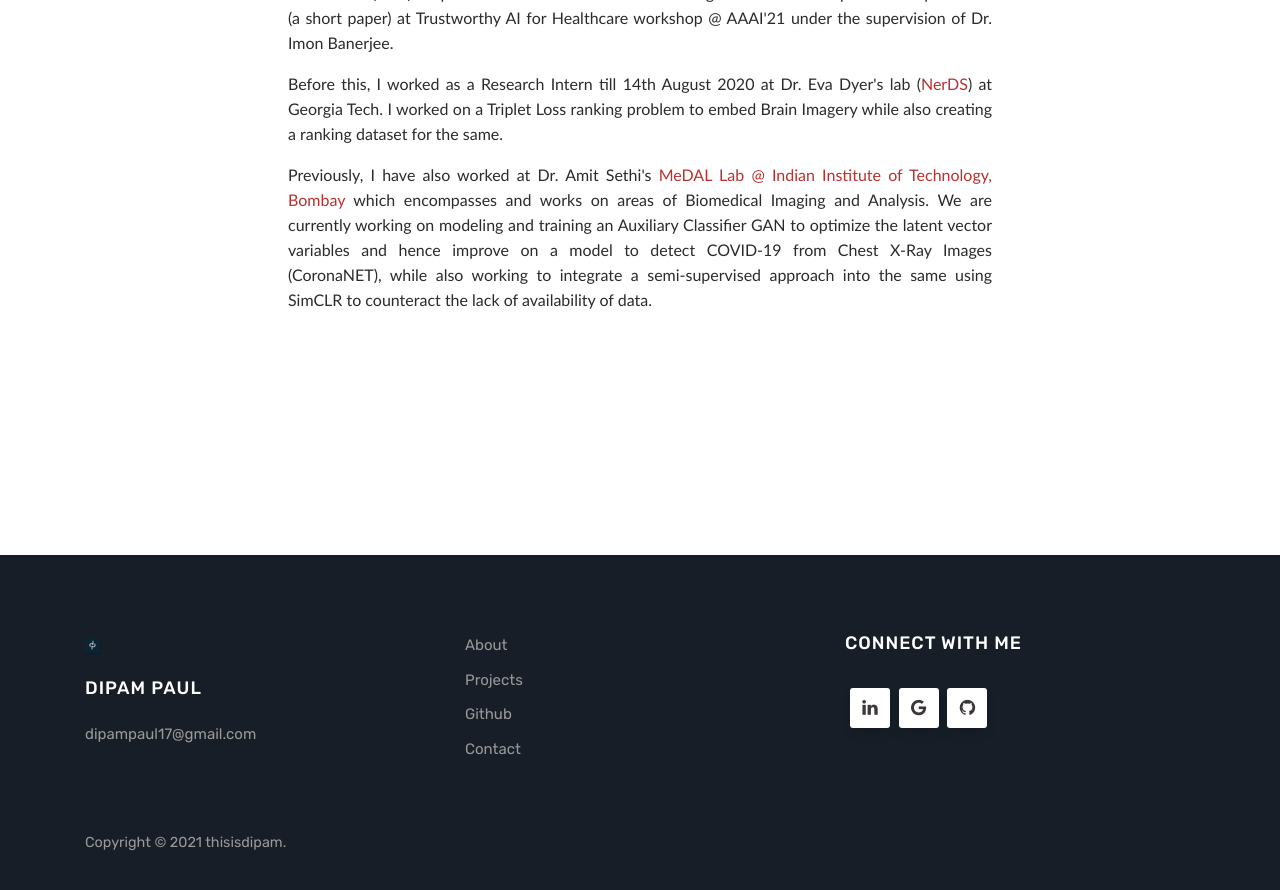
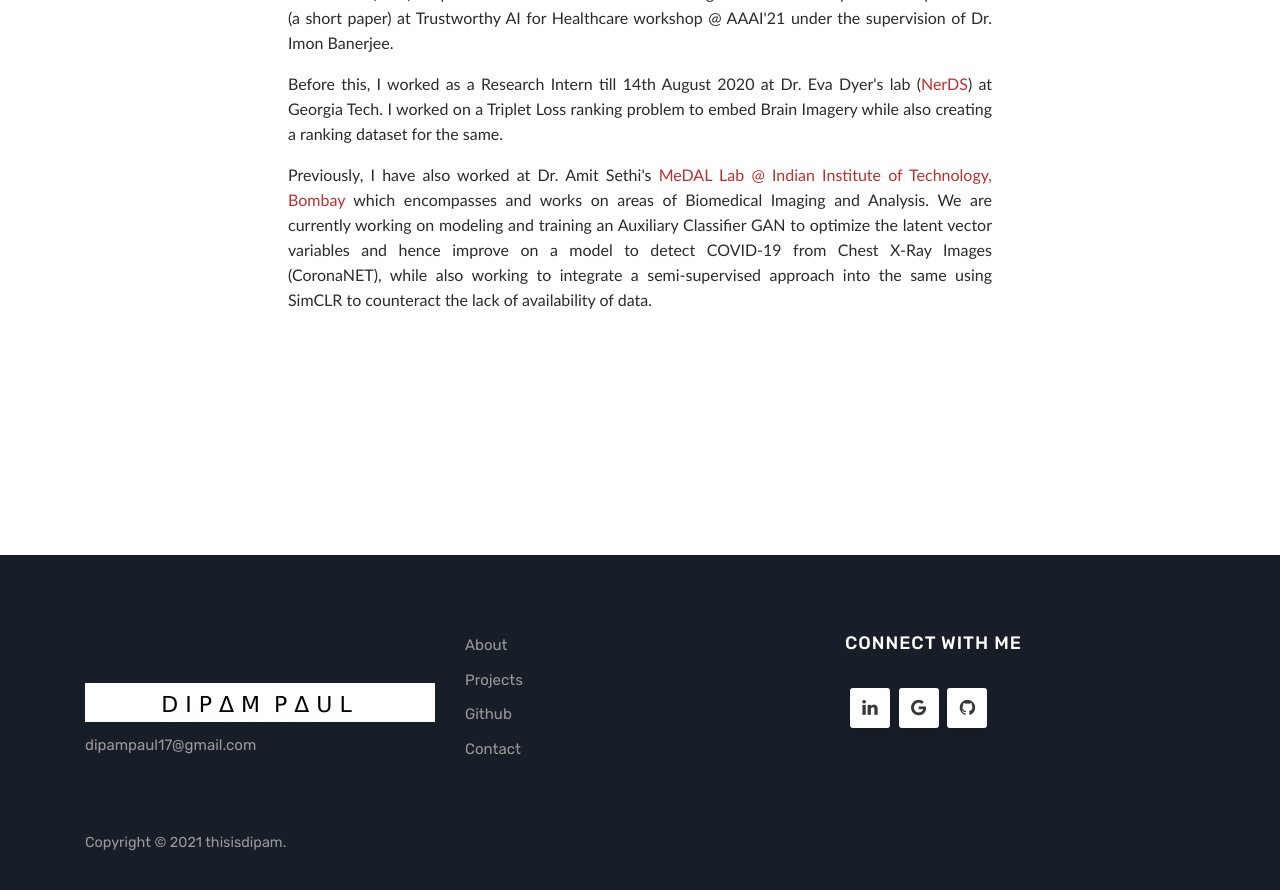
Before and after one commit to thisisdipam/thisisdipam.github.io, a Jekyll site: the page built from index.html, in a window 1280 px wide and 900 px high, scrolled down 916 px. Shown: the top 890 px of the window. Built offline with Jekyll 4.4.1, drawn with Linux system fonts in a browser that asks for light colours.

Commit message:
Update default.html

```diff
--- a/_layouts/default.html
+++ b/_layouts/default.html
@@ -123,10 +123,9 @@
                 <div class="col-sm-4">
                 <div class="footer-widget">
                 <a href="{{site.baseurl}}/about">
-                <img src="{{ site.baseurl }}/assets/images/a0d3733d8893d70aa12a6d654823a973_2aO_icon.ico">
                 </a>
                 <br><br>
-                <h5 class="title">Dipam Paul</h5>
+                <h5 class="mt1 t-18 t-black t-normal break-words" style='box-sizing: inherit; margin-bottom: 0px; font-family: -apple-system, system-ui, BlinkMacSystemFont, "Segoe UI", Roboto, "Helvetica Neue", "Fira Sans", Ubuntu, Oxygen, "Oxygen Sans", Cantarell, "Droid Sans", "Apple Color Emoji", "Segoe UI Emoji", "Segoe UI Symbol", "Lucida Grande", Helvetica, Arial, sans-serif; font-weight: 400; line-height: 1.33333; color: rgba(0, 0, 0, 0.9); font-size: 1.8rem; font-style: normal; font-variant-ligatures: normal; font-variant-caps: normal; letter-spacing: normal; orphans: 2; text-indent: 0px; text-transform: none; white-space: normal; widows: 2; word-spacing: 0px; -webkit-text-stroke-width: 0px; text-decoration-thickness: initial; text-decoration-style: initial; text-decoration-color: initial; margin-right: 0px; margin-left: 0px; padding: 0px; border: 0px; vertical-align: baseline; background: rgb(255, 255, 255); outline: 0px; text-align: center; margin-top: 4px !important; overflow-wrap: break-word !important; word-break: break-word !important;'><span style="box-sizing: inherit; font-size: 22px; font-family: Verdana, Geneva, sans-serif; text-shadow: rgba(136, 136, 136, 0.05) 2px 10px 12px;"><span style="color: rgb(0, 0, 0);">D I P &Delta; M &nbsp;P &Delta; U L</span><span style="color: rgb(40, 50, 78);">&nbsp;</span></span></h5>
                 <ul>
                     <li>dipampaul17@gmail.com</li>
                 </ul>
```
